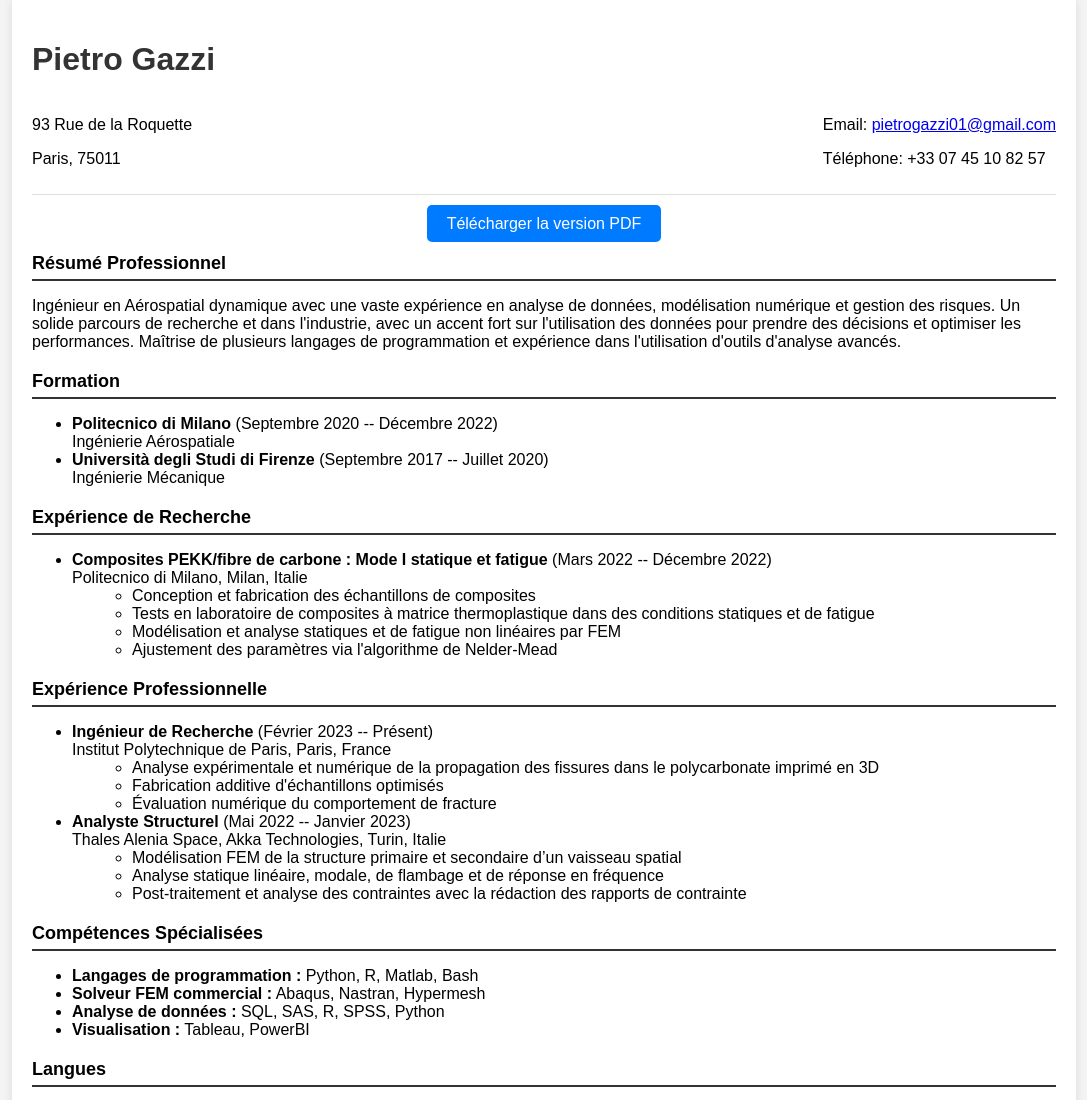
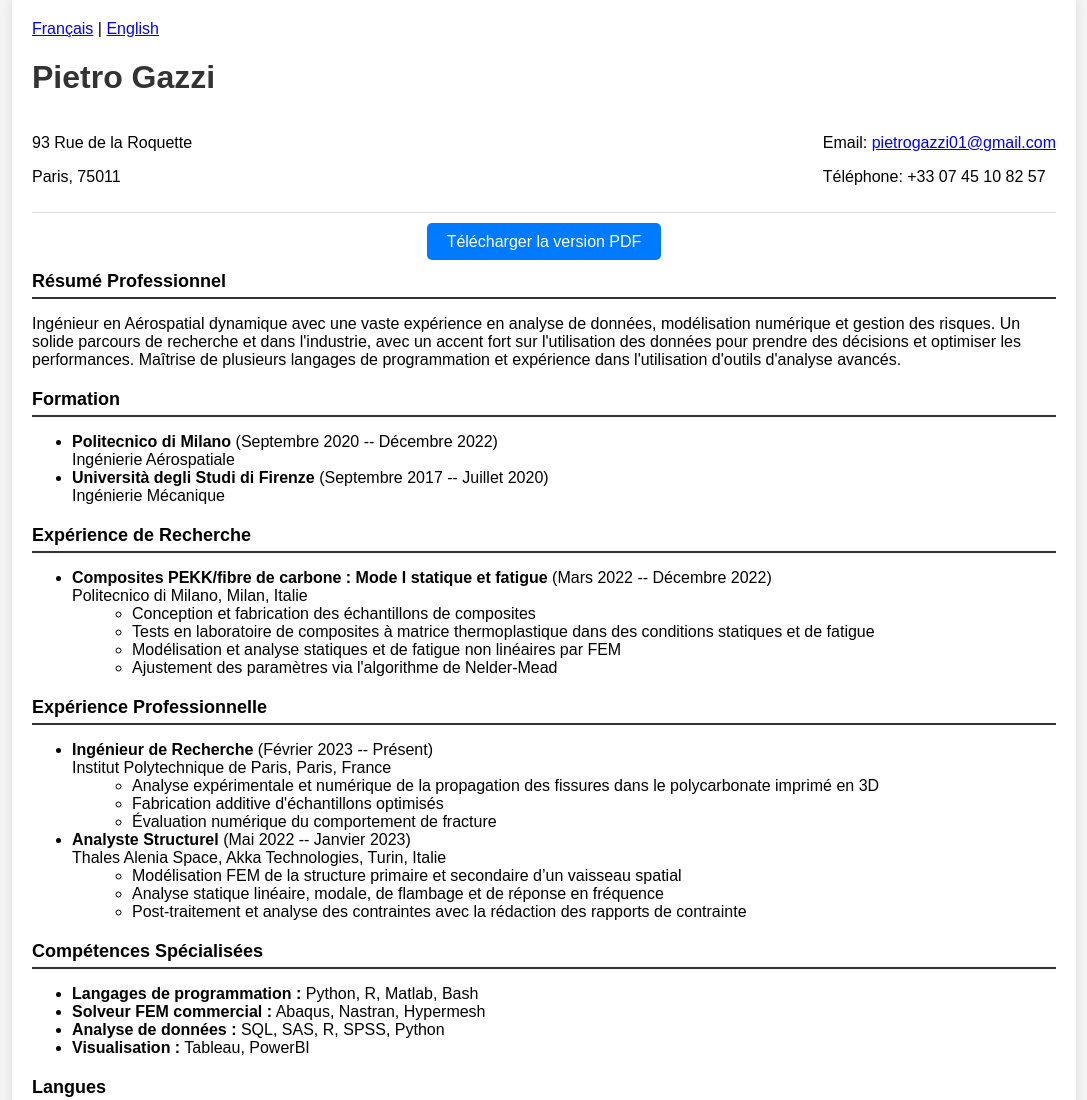
Before and after one commit to PietroWei/Portfolio, a plain HTML site: page CV/CV_FR.html in a window 1280 px wide. Shown: the top 1100 px of the page, without its empty margins (96-1183 px from the left). Drawn offline with Linux system fonts and the light colour scheme.

Commit message:
language switcher french

```diff
--- a/CV/CV_FR.html
+++ b/CV/CV_FR.html
@@ -62,6 +62,9 @@
 <body>
 
 <div class="container">
+    <div class="language-switcher">
+        <a href="https://pietrowei.github.io/Portfolio/CV/CV_FR.html">Français</a> | <a href="https://pietrowei.github.io/Portfolio/CV/CV_FR.html">English</a>
+    </div>
     <h1>Pietro Gazzi</h1>
     <div class="contact-info">
         <div>
```
